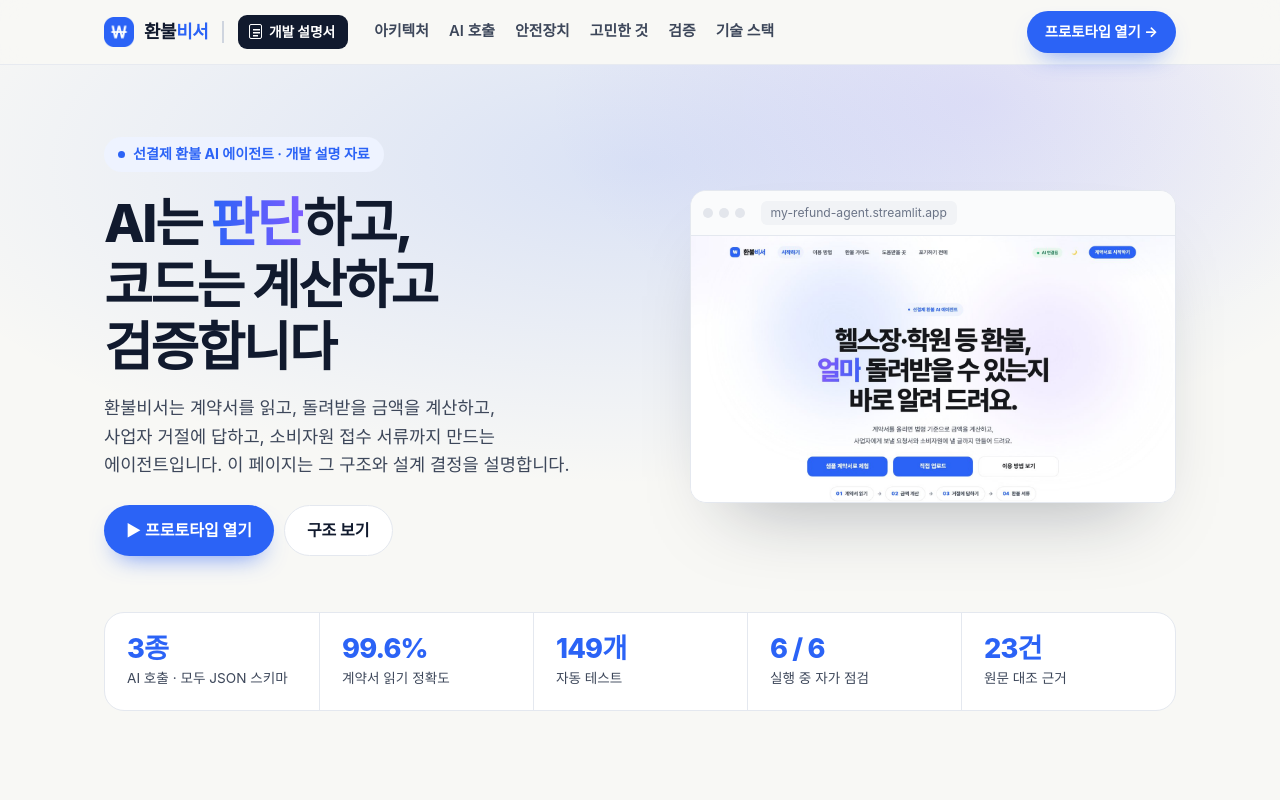
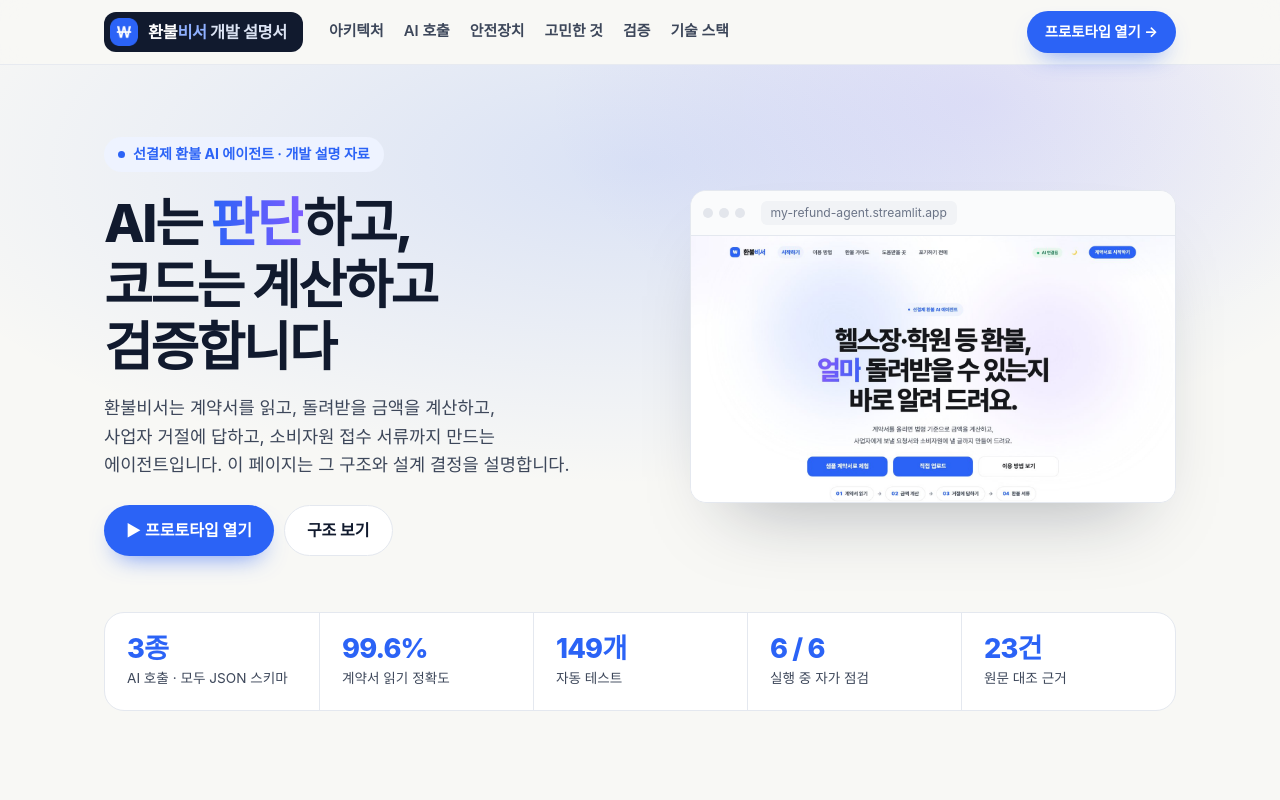
Before and after one commit to Jae-Ung-Jeong/my-refund-agent, a plain HTML site: page index.html in a window 1280 px wide. Shown: the top 800 px of the page. Drawn offline with Linux system fonts and the light colour scheme; a web font is replaced by a local one.

Commit message:
왼쪽 위 로고를 '환불비서 개발 설명서' 한 덩이로
Co-Authored-By: Claude Opus 5.5 <noreply@anthropic.com>

```diff
--- a/index.html
+++ b/index.html
@@ -26,12 +26,10 @@ code{background:#eef1f6;border-radius:6px;padding:1px 6px;color:#24324d;white-sp
 /* 머리 */
 .nav{position:sticky;top:0;z-index:10;background:rgba(248,248,245,.88);backdrop-filter:saturate(180%) blur(12px);border-bottom:1px solid rgba(228,232,239,.8)}
 .nav .wrap{display:flex;align-items:center;gap:26px;height:64px}
-.brand{display:flex;align-items:center;gap:10px;font-weight:800;font-size:1.12rem;color:var(--ink);letter-spacing:-.02em}
-.brand img{width:30px;height:30px}
-.brand b{color:var(--accent)}
-.brand .sep{width:1.5px;height:22px;background:#cfd5df;margin:0 4px}
-.brand .doc{display:inline-flex;align-items:center;gap:7px;background:var(--ink);color:#fff;font-size:.86rem;font-weight:800;letter-spacing:0;padding:6px 13px 6px 11px;border-radius:9px}
-.brand .doc:before{content:"";width:13px;height:15px;border-radius:2px;background:linear-gradient(#fff,#fff) 3px 4px/7px 1.5px no-repeat,linear-gradient(#fff,#fff) 3px 7px/7px 1.5px no-repeat,linear-gradient(#fff,#fff) 3px 10px/5px 1.5px no-repeat;border:1.5px solid #fff;box-sizing:border-box}
+.brand{display:inline-flex;align-items:center;gap:10px;background:var(--ink);color:#fff;font-weight:800;font-size:1.02rem;letter-spacing:-.02em;padding:6px 16px 6px 6px;border-radius:12px}
+.brand img{width:28px;height:28px;border-radius:8px}
+.brand b{color:#8fb0ff}
+.brand em{font-style:normal;font-weight:700;color:#dbe3f3}
 .nav .links{display:flex;gap:20px}
 .nav .links a{color:var(--sub);font-weight:600;font-size:.93rem}
 .nav .links a:hover{color:var(--ink)}
@@ -184,7 +182,7 @@ footer b{color:#fff}
 <body>
 
 <header class="nav"><div class="wrap">
-  <a class="brand" href="#"><img src="images/logo.png" alt=""><span>환불<b>비서</b></span><i class="sep"></i><span class="doc">개발 설명서</span></a>
+  <a class="brand" href="#"><img src="images/logo.png" alt=""><span>환불<b>비서</b> <em>개발 설명서</em></span></a>
   <nav class="links"><a href="#arch">아키텍처</a><a href="#pipe">AI 호출</a><a href="#guard">안전장치</a><a href="#think">고민한 것</a><a href="#verify">검증</a><a href="#stack">기술 스택</a></nav>
   <a class="btn btn-p" href="https://my-refund-agent.streamlit.app" target="_blank" rel="noopener">프로토타입 열기 →</a>
 </div></header>
```
